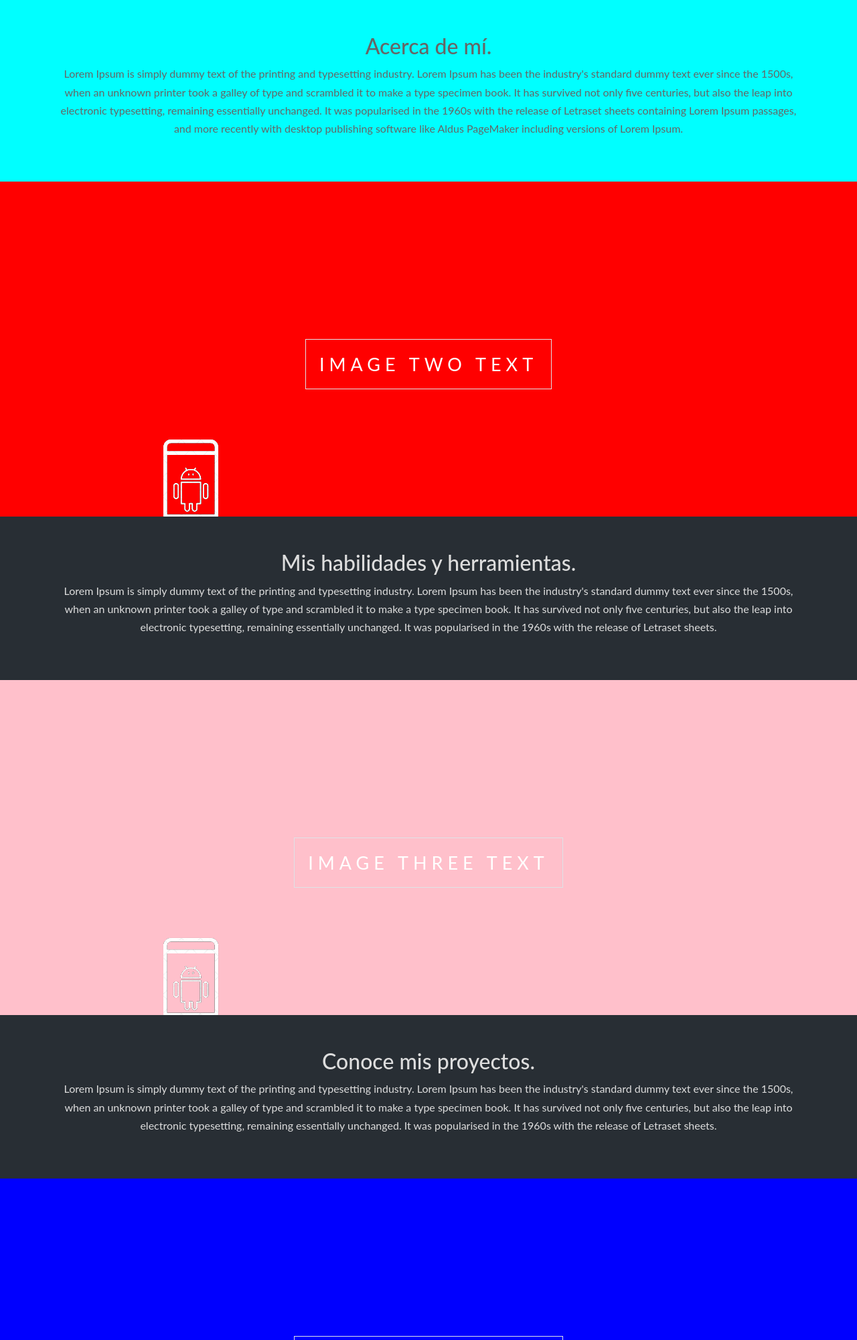
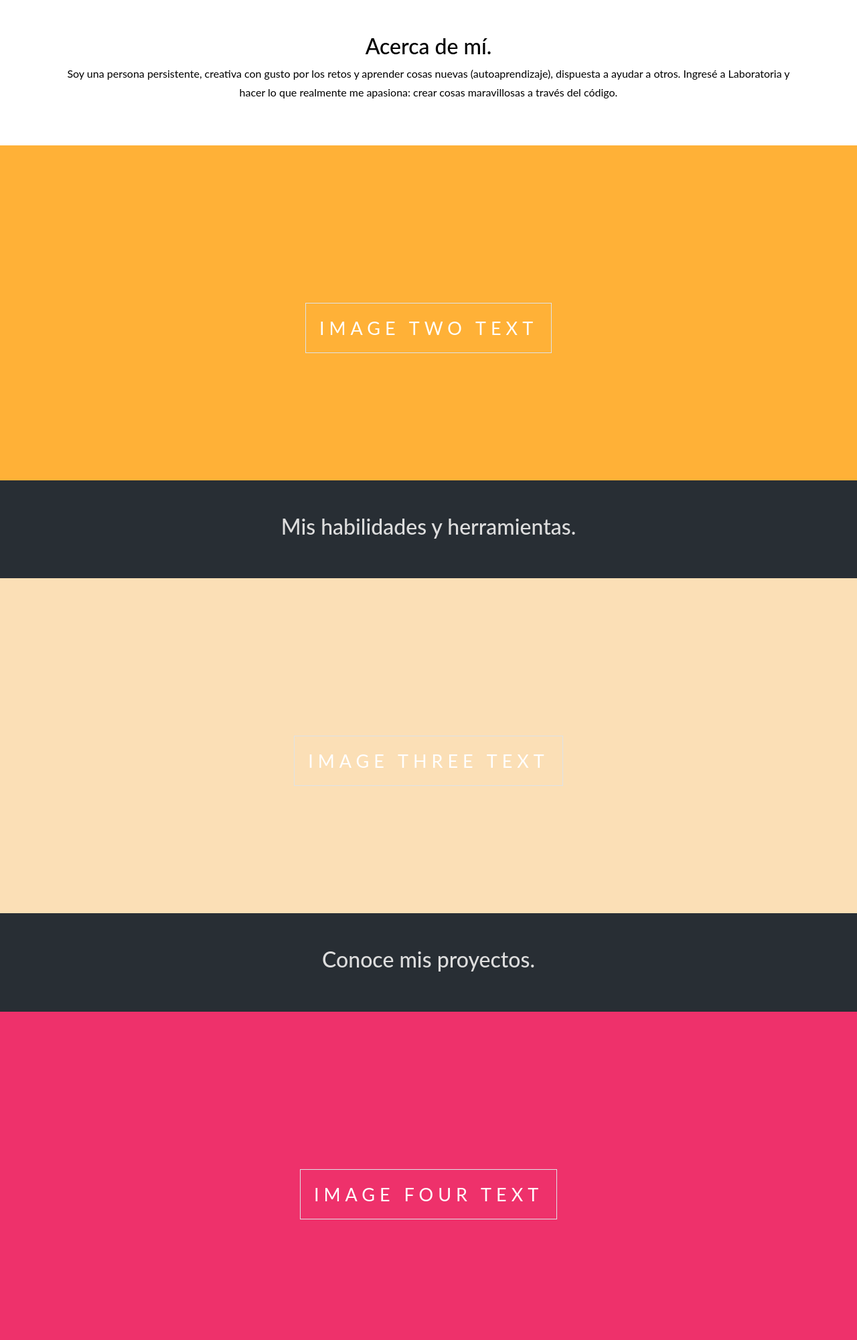
Before and after one commit to ChayoVS/Portfolio_Chayo, a plain HTML site: page index.html in a window 1280 px wide. Shown: the part 800-2800 px from the top of the page at 67% size. Drawn offline with nearby package versions, Linux system fonts and the light colour scheme.

Commit message:
Cambiando estilos de página

```diff
--- a/index.html
+++ b/index.html
@@ -54,26 +54,20 @@
 
   <section id="aboutMe" class="section section-light">
     <h2>Acerca de mí.</h2>
-    <p>Lorem Ipsum is simply dummy text of the printing and typesetting industry. Lorem Ipsum has been the
-      industry's
-      standard dummy text ever since the 1500s, when an unknown printer took a galley of type and scrambled it to
-      make
-      a type specimen book. It has survived not only five centuries, but also the leap into electronic
-      typesetting,
-      remaining essentially unchanged. It was popularised in the 1960s with the release of Letraset sheets
-      containing
-      Lorem Ipsum passages, and more recently with desktop publishing software like Aldus PageMaker including
-      versions
-      of Lorem Ipsum.</p>
+    <p>
+      Soy una persona persistente, creativa con gusto por los retos y aprender cosas nuevas (autoaprendizaje), dispuesta a ayudar a otros.
+      Ingresé a Laboratoria y hacer lo que realmente me apasiona: crear cosas maravillosas a través del código.
+
+    </p>
   </section>
 
 
 
   <div class="primg2">
     <div class="prtext">
-      <span class="border trans">
-        image two text
-      </span>
+        <span class="border trans">
+            image two text
+        </span>
     </div>
   </div>
 
@@ -81,16 +75,6 @@
     <h2>
       Mis habilidades y herramientas.
     </h2>
-
-    <p>
-      Lorem Ipsum is simply dummy text of the printing and typesetting industry. Lorem Ipsum has been the
-      industry's standard dummy
-      text ever since the 1500s, when an unknown printer took a galley of type and scrambled it to make a type
-      specimen
-      book. It has survived not only five centuries, but also the leap into electronic typesetting, remaining
-      essentially
-      unchanged. It was popularised in the 1960s with the release of Letraset sheets.
-    </p>
   </section>
 
   <div class="primg3">
@@ -105,22 +89,12 @@
     <h2>
       Conoce mis proyectos.
     </h2>
-
-    <p>
-      Lorem Ipsum is simply dummy text of the printing and typesetting industry. Lorem Ipsum has been the
-      industry's standard dummy
-      text ever since the 1500s, when an unknown printer took a galley of type and scrambled it to make a type
-      specimen
-      book. It has survived not only five centuries, but also the leap into electronic typesetting, remaining
-      essentially
-      unchanged. It was popularised in the 1960s with the release of Letraset sheets.
-    </p>
   </section>
 
   <div class="primg4">
     <div class="prtext">
       <span class="border trans">
-        image three text
+        image four text
       </span>
     </div>
   </div>
@@ -131,13 +105,7 @@
     </h2>
 
     <p>
-      Lorem Ipsum is simply dummy text of the printing and typesetting industry. Lorem Ipsum has been the
-      industry's standard dummy
-      text ever since the 1500s, when an unknown printer took a galley of type and scrambled it to make a type
-      specimen
-      book. It has survived not only five centuries, but also the leap into electronic typesetting, remaining
-      essentially
-      unchanged. It was popularised in the 1960s with the release of Letraset sheets
+      Finalmente, mis redes ¡Haz contacto, estaré encantada de trabajar contigo!
     </p>
   </section>
 
--- a/style.css
+++ b/style.css
@@ -100,24 +100,20 @@ nav.black {
 }
 
 .primg2 {
-    background-color: red;
-    background-image: url(img/Elemento-1.png);
+	background-color: #FFB137;
 	min-height: 500px;
 }
 
 .primg3 {
-    background-color: pink;
-    background-image: url(img/Elemento-1.png);
+	background-color: #fbdfb6;
 	min-height: 500px;
 }
 .primg4 {
-    background-color: blue;
-    background-image: url(img/Elemento-1.png);
+    background-color: #EE316B;
 	min-height: 500px;
 }
 .primg5 {
-    background-color: purple;
-    background-image: url(img/Elemento-1.png);
+    background-color: #842D73;
 	min-height: 500px;
 }
 
@@ -129,8 +125,8 @@ nav.black {
 }
 
 .section-light {
-	background-color: aqua;
-	color: #666;
+	background-color:white;
+	color:black;
 }
 
 .section-dark {
@@ -181,3 +177,7 @@ footer {
 		padding: 50px 10px;
 	}
 }
+
+.skillsImg {
+	width: 20%;
+}
```
Also changed, not shown: img/herramientas.png (added), img/soft skills color.png (added).
